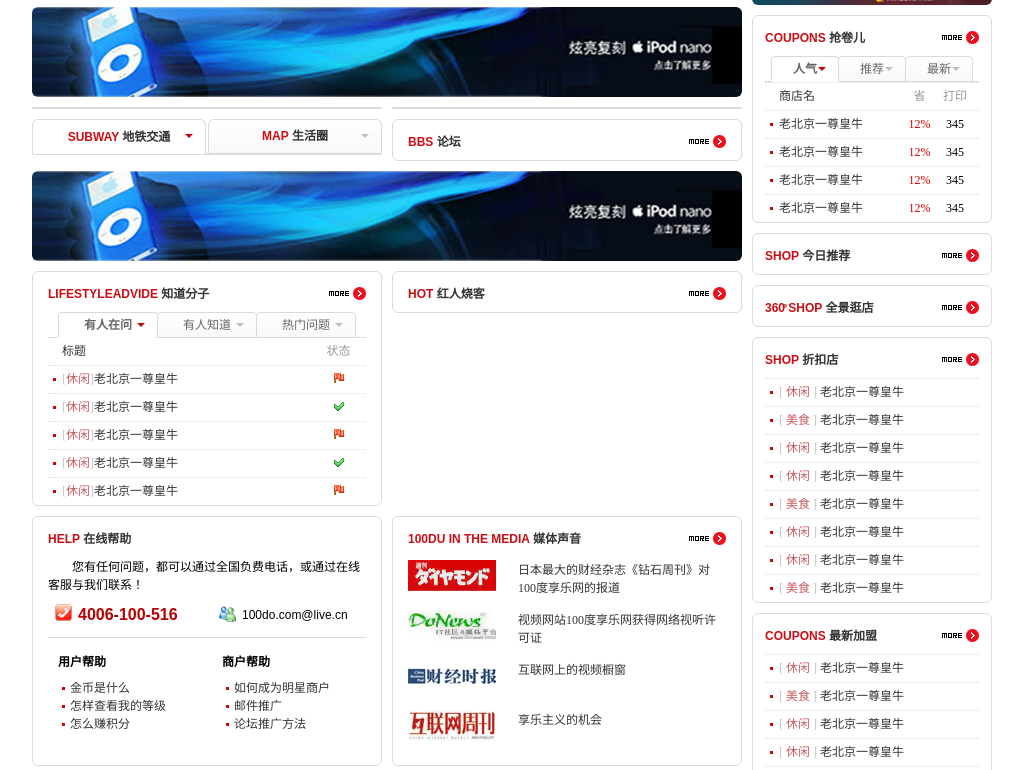
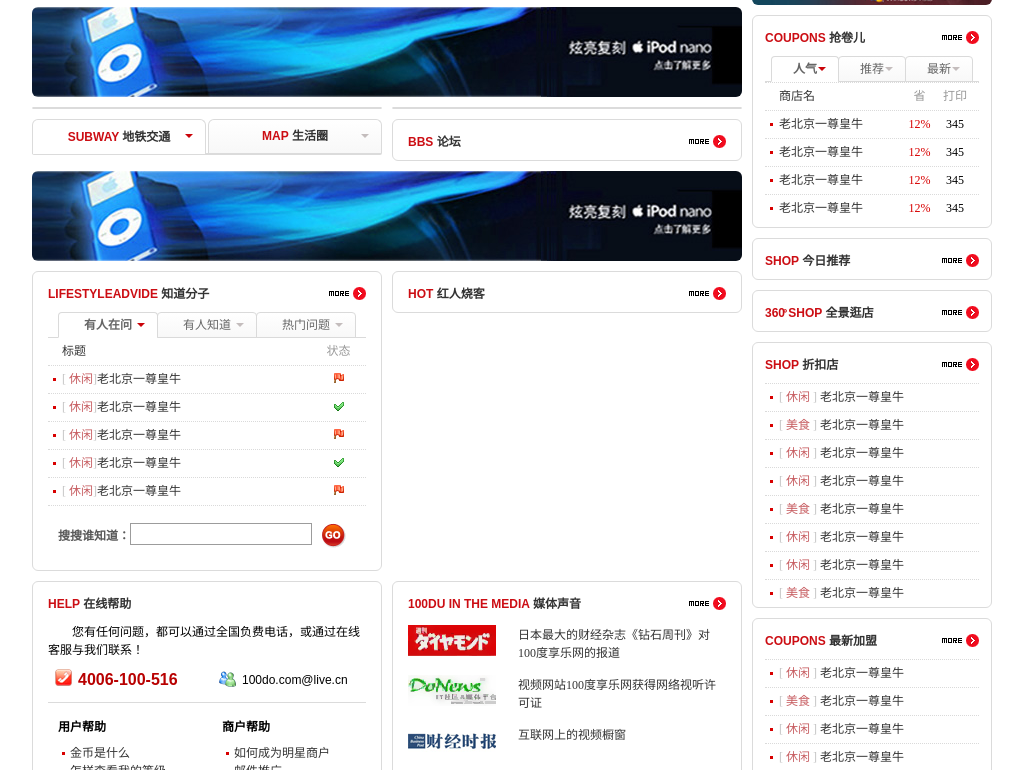
Before and after one commit to tangj1206/html5-senior, a plain HTML site: page 100du/index.html in a window 1280 px wide. Shown: the part 679-1449 px from the top of the page, without its empty margins (128-1151 px from the left). Drawn offline with Linux system fonts and the light colour scheme.

Commit message:
细节修改

```diff
--- a/100du/css/style.css
+++ b/100du/css/style.css
@@ -1003,7 +1003,53 @@ body {
     width: 36px;
 }
 
-.section .col1{width: 273px;}
-.section .col2{width: 35px;}
-.section .col2 img{position: relative;top: 7px;}
-.section .list_section .title {border-top:none;}
+.section .col1 {
+    width: 273px;
+}
+
+.section .col2 {
+    width: 35px;
+}
+
+.section .col2 img {
+    position: relative;
+    top: 7px;
+}
+
+.section .list_section .title {
+    border-top: none;
+}
+
+.wrap_section1 {
+    padding-bottom: 5px;
+}
+
+.soso {
+    border-top: 1px dotted #dadada;
+    height: 47px;
+    padding: 17px 0 0 10px ;
+}
+.soso strong,.soso .text ,.soso .btn{
+    float: left;
+}
+.soso strong {
+    color: #595959;
+    padding-top: 3px;
+}
+
+.soso .text {
+    width: 172px;
+    height: 20px;
+    border: 1px solid #9c9c9c;
+    line-height: 20px;
+    color: #9c9c9c;
+    padding: 0 4px;
+}
+
+.soso .btn {
+    width: 24px;
+    height: 25px;
+    background: url('../img/btn.gif') no-repeat;
+    border: none;
+    margin-left: 10px;
+}
--- a/100du/index.html
+++ b/100du/index.html
@@ -268,35 +268,62 @@
 						</li>
 						<li>
 							<span class="col1">
-								<a href="#"><em>[<span>休闲</span>]</em>老北京一尊皇牛</a>
+								<a href="#">
+									<em>[
+										<span>休闲</span>]</em>老北京一尊皇牛</a>
 							</span>
-							<span class="col2"><img src="./img/ico1.gif" alt=""></span>
+							<span class="col2">
+								<img src="./img/ico1.gif" alt="">
+							</span>
 						</li>
 						<li>
 							<span class="col1">
-								<a href="#"><em>[<span>休闲</span>]</em>老北京一尊皇牛</a>
+								<a href="#">
+									<em>[
+										<span>休闲</span>]</em>老北京一尊皇牛</a>
 							</span>
-							<span class="col2"><img src="./img/ico2.gif" alt=""></span>
+							<span class="col2">
+								<img src="./img/ico2.gif" alt="">
+							</span>
 						</li>
 						<li>
 							<span class="col1">
-								<a href="#"><em>[<span>休闲</span>]</em>老北京一尊皇牛</a>
+								<a href="#">
+									<em>[
+										<span>休闲</span>]</em>老北京一尊皇牛</a>
 							</span>
-							<span class="col2"><img src="./img/ico1.gif" alt=""></span>
+							<span class="col2">
+								<img src="./img/ico1.gif" alt="">
+							</span>
 						</li>
 						<li>
 							<span class="col1">
-								<a href="#"><em>[<span>休闲</span>]</em>老北京一尊皇牛</a>
+								<a href="#">
+									<em>[
+										<span>休闲</span>]</em>老北京一尊皇牛</a>
 							</span>
-							<span class="col2"><img src="./img/ico2.gif" alt=""></span>
+							<span class="col2">
+								<img src="./img/ico2.gif" alt="">
+							</span>
 						</li>
 						<li>
 							<span class="col1">
-								<a href="#"><em>[<span>休闲</span>]</em>老北京一尊皇牛</a>
+								<a href="#">
+									<em>[
+										<span>休闲</span>]</em>老北京一尊皇牛</a>
 							</span>
-							<span class="col2"><img src="./img/ico1.gif" alt=""></span>
+							<span class="col2">
+								<img src="./img/ico1.gif" alt="">
+							</span>
 						</li>
 					</ul>
+					<div class="soso">
+						<form action="#">
+							<strong>搜搜谁知道：</strong>
+							<input class="text" type="text" >
+							<input class="btn" type="submit" value="">
+						</form>
+					</div>
 				</div>
 				<div class="section fr">
 					<h2 class="main_title">
@@ -424,6 +451,7 @@
 					<a href="#" title="更多">
 						<img src="./img/more.gif" alt="更多"> </a>
 				</h2>
+				<div class="wrap_section1">
 					<div class="tab">
 						<ul>
 							<li class="active"> 人气
@@ -474,6 +502,7 @@
 							<span class="col3">345</span>
 						</li>
 					</ul>
+				</div>
 			</div>
 			<div class="side_section">
 				<h2 class="main_title">
```
Lines whose indentation alone changed are shown as unchanged.
